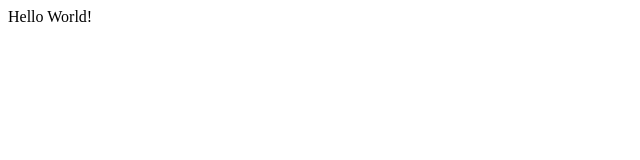
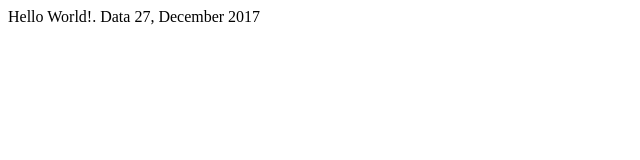
Before and after one commit to angparada/Hola-mundo, a plain HTML site: page index.html in a window 1280 px wide. Shown: the whole page, without its empty margins (0-640 px from the left). Drawn offline with Linux system fonts and the light colour scheme.

Commit message:
Add the date after the hello world!

```diff
--- a/index.html
+++ b/index.html
@@ -1 +1 @@
-<p>Hello World!</p>
+<p>Hello World!. Data 27, December 2017</p>
```
